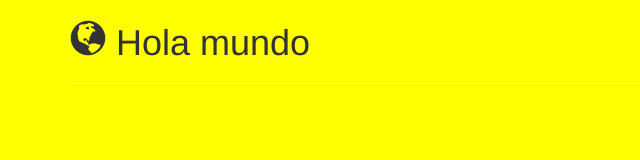
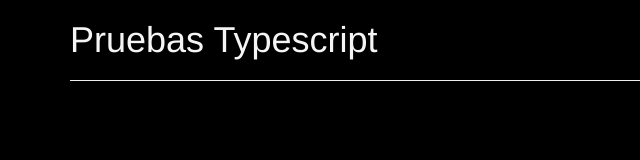
Before and after one commit to Kash0321/kash-webpack-typescript, a website built with webpack: page src/index.html in a window 1280 px wide. Shown: the whole page, without its empty margins (0-640 px from the left). Built offline with nearby package versions, Linux system fonts and the light colour scheme; some packages are replaced by stand-ins of ours.

Commit message:
Así se queda el puto bootstrap

```diff
--- a/src/css/style.css
+++ b/src/css/style.css
@@ -1,3 +1,4 @@
 body {
-    background: yellow;
+    background: black;
+    color: whitesmoke;
 }
--- a/src/index.html
+++ b/src/index.html
@@ -7,7 +7,10 @@
     </head>
     <body>
         <div class="container">
-            <h1><i class="glyphicon glyphicon-globe"></i>&nbsp;Hola mundo</h1>
+            <h1>
+                <!-- <i class="glyphicon glyphicon-globe"></i>&nbsp; -->
+                Pruebas Typescript
+            </h1>
             <hr />
 
             <div ng-controller="indexController as vm">
```
Also changed, not shown: src/package.json (+13 -8 lines).
